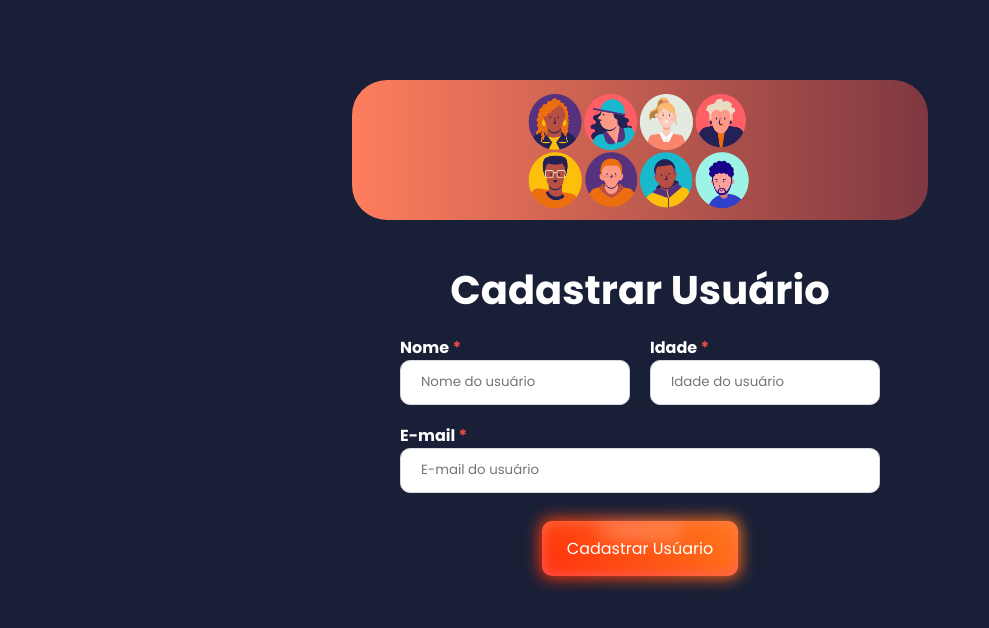
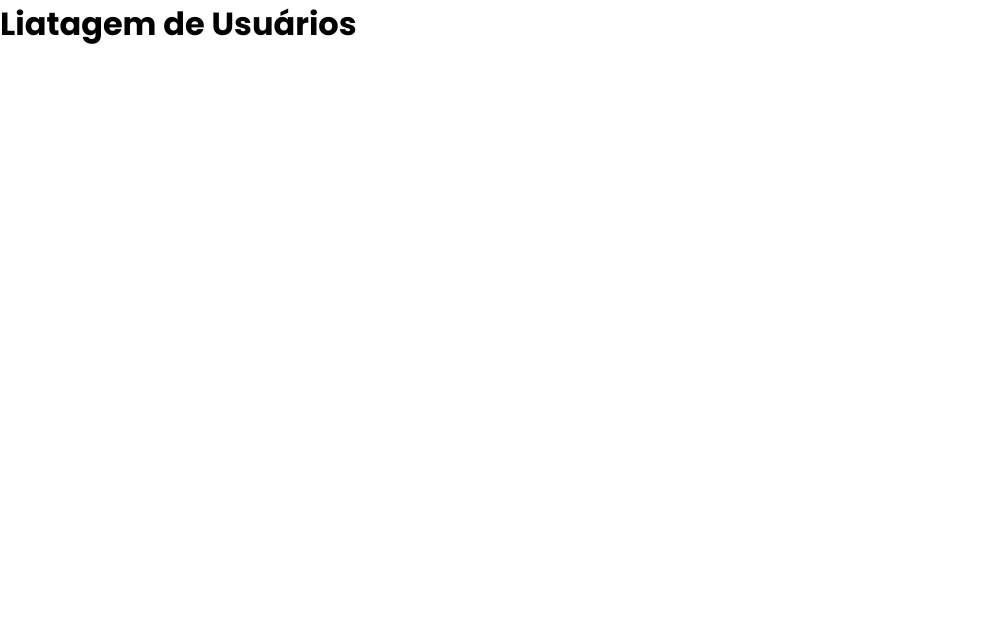
Before and after one commit to Pentriks/DevClub, a React (Vite) app in the folder React/cadastro-usuarios/: page /lista-de-usuarios in a window 1280 px wide. Shown: the top 628 px of the page, without its empty margins (0-989 px from the left). Built offline with nearby package versions, Linux system fonts and the light colour scheme.

Commit message:
criando rotas para o front end com a biblioteca REACT ROUTER DOM

```diff
--- a/React/cadastro-usuarios/package.json
+++ b/React/cadastro-usuarios/package.json
@@ -13,6 +13,7 @@
     "axios": "^1.18.1",
     "react": "^19.2.7",
     "react-dom": "^19.2.7",
+    "react-router-dom": "^7.18.1",
     "styled-components": "^6.4.3"
   },
   "devDependencies": {
--- a/React/cadastro-usuarios/src/main.jsx
+++ b/React/cadastro-usuarios/src/main.jsx
@@ -1,11 +1,13 @@
 import { StrictMode } from 'react'
 import { createRoot } from 'react-dom/client'
 import { GlobalStyles } from './styles/GlobalStyles.js'
-import Home from './pages/Home'
+import { RouterProvider } from 'react-router-dom'
+import router from './routes.jsx'
+
 
 createRoot(document.getElementById('root')).render(
   <StrictMode>
     <GlobalStyles />
-    <Home />
+    <RouterProvider router={router}/>
   </StrictMode>,
 )
--- /dev/null
+++ b/React/cadastro-usuarios/src/pages/ListUsers/index.jsx
@@ -0,0 +1,14 @@
+
+
+function ListUsers(){
+
+    return(
+
+        <div>
+            <h1>Liatagem de Usuários</h1>
+        </div>
+
+    )
+}
+
+export default ListUsers
--- /dev/null
+++ b/React/cadastro-usuarios/src/routes.jsx
@@ -0,0 +1,17 @@
+import { createBrowserRouter } from "react-router-dom";
+import Home from "./pages/Home";
+import ListUsers from "./pages/ListUsers";
+
+
+const router = createBrowserRouter([
+    {
+        path: '/',
+        element: <Home />
+    },
+    {
+        path: '/lista-de-usuarios',
+        element: <ListUsers/>
+    }
+])
+
+export default router
```
Also changed, not shown: React/cadastro-usuarios/src/pages/ListUsers/styles.js (added), 1 other file (tests, documents, lock files or other folders).
